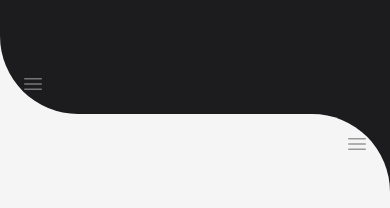
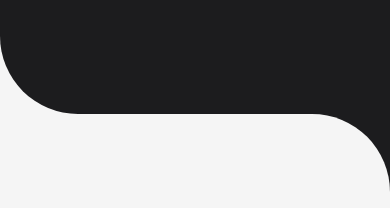
Before and after one commit to runyasak/lorcana-counter, a Nuxt app: page / in a window 390 px wide. Shown: the part 308-516 px from the top of the page. Built offline with nearby package versions, Linux system fonts and the light colour scheme.

Commit message:
chore: hide hamburger button temporarily

```diff
--- a/app/components/PlayerPanel.vue
+++ b/app/components/PlayerPanel.vue
@@ -62,7 +62,7 @@ const theme = computed<Theme>(() => THEMES[props.themeIndex] ?? THEMES[0]!)
 
     <!-- Hamburger -->
     <button
-      class="absolute top-4 right-4 z-20 p-2 opacity-40 transition-opacity hover:opacity-100"
+      class="absolute top-4 right-4 z-20 hidden p-2 opacity-40 transition-opacity hover:opacity-100"
       :style="{ color: theme.fg }"
       @click="settingsOpen = true"
     >
```
